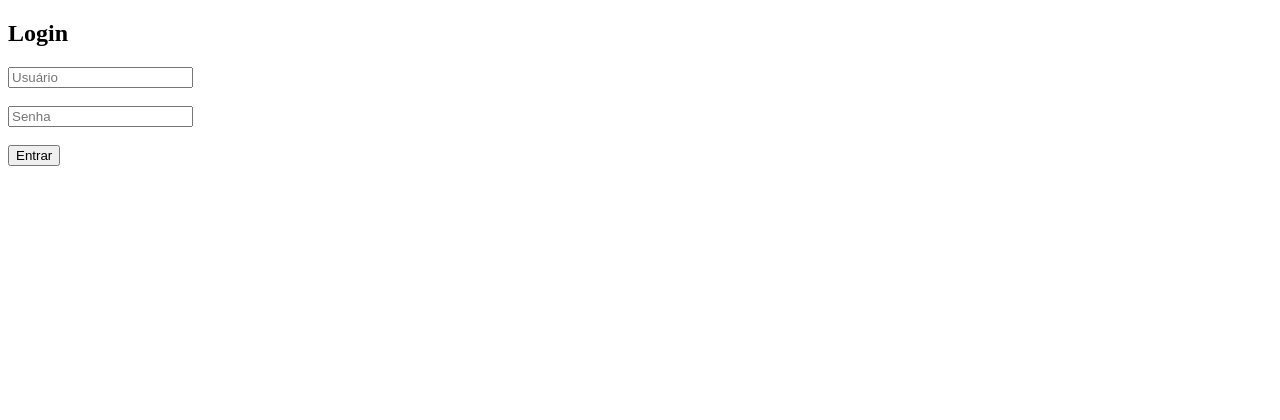
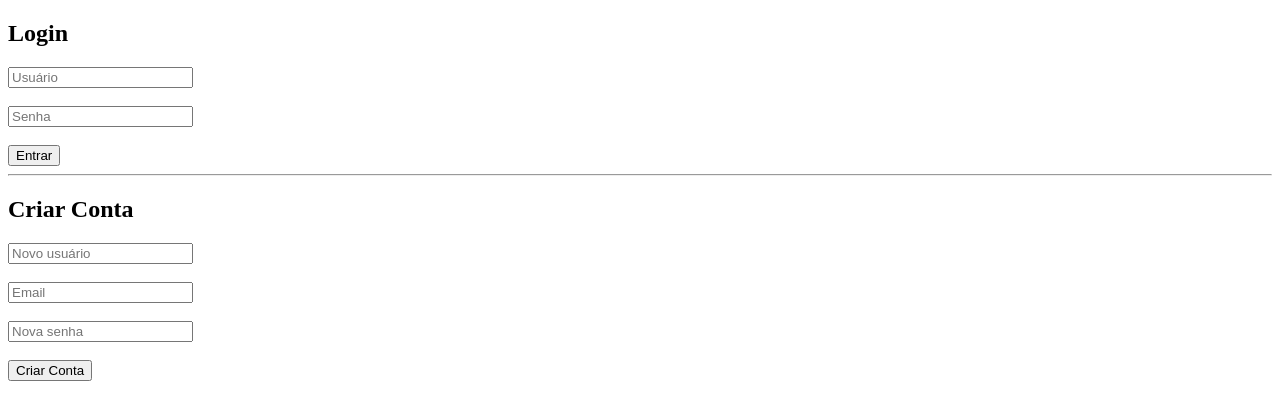
Before and after one commit to YuukiMorp8/system-hk, a website: page Servidor/Login.html in a window 1280 px wide. Drawn offline with Linux system fonts and the light colour scheme; files whose address does not match are found by name.

Commit message:
Update Login.html

```diff
--- a/Servidor/Login.html
+++ b/Servidor/Login.html
@@ -16,6 +16,21 @@
 
     <button id="btnLogin">Entrar</button>
 
+    <hr>
+
+    <h2>Criar Conta</h2>
+
+    <input id="novoUsuario" type="text" placeholder="Novo usuário">
+    <br><br>
+
+    <input id="novoEmail" type="email" placeholder="Email">
+    <br><br>
+
+    <input id="novaSenha" type="password" placeholder="Nova senha">
+    <br><br>
+
+    <button id="btnCriarConta">Criar Conta</button>
+
     <script src="Sistema/Script.js"></script>
 </body>
 </html>
```
